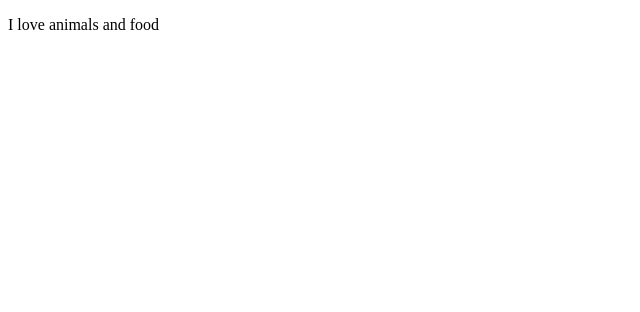
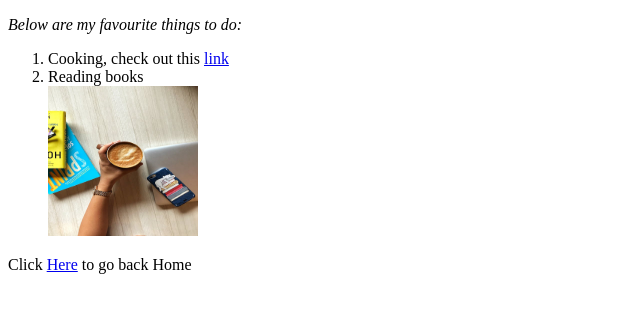
Before and after one commit to vnjuguna/Topics-to-learn, a plain HTML site: page Myfavouritethings.html in a window 1280 px wide. Shown: the whole page, without its empty margins (0-640 px from the left). Drawn offline with Linux system fonts and the light colour scheme.

Commit message:
add link to go back home and image for a book

```diff
--- a/Myfavouritethings.html
+++ b/Myfavouritethings.html
@@ -7,6 +7,13 @@
   <title>My Favourite Things</title>
 </head>
 <body>
-  <P>I love animals and food</P>
+  <p><em>Below are my favourite things to do:</em>
+  <ol>
+    <li>Cooking, check out this  <a href="https://www.allrecipes.com/recipe/283973/teriyaki-meatballs/"> link</a></li>
+    <li>Reading books</li>
+    <img src="images/books.jpeg" alt="book image" width="150" height="150">
+  </ol>
+  </p>
+  <p>Click <a href="index.html"> Here</a> to go back Home</p>
 </body>
 </html>
```
Also changed, not shown: index.html (+1 -1 lines), elephant.jpg (deleted).
